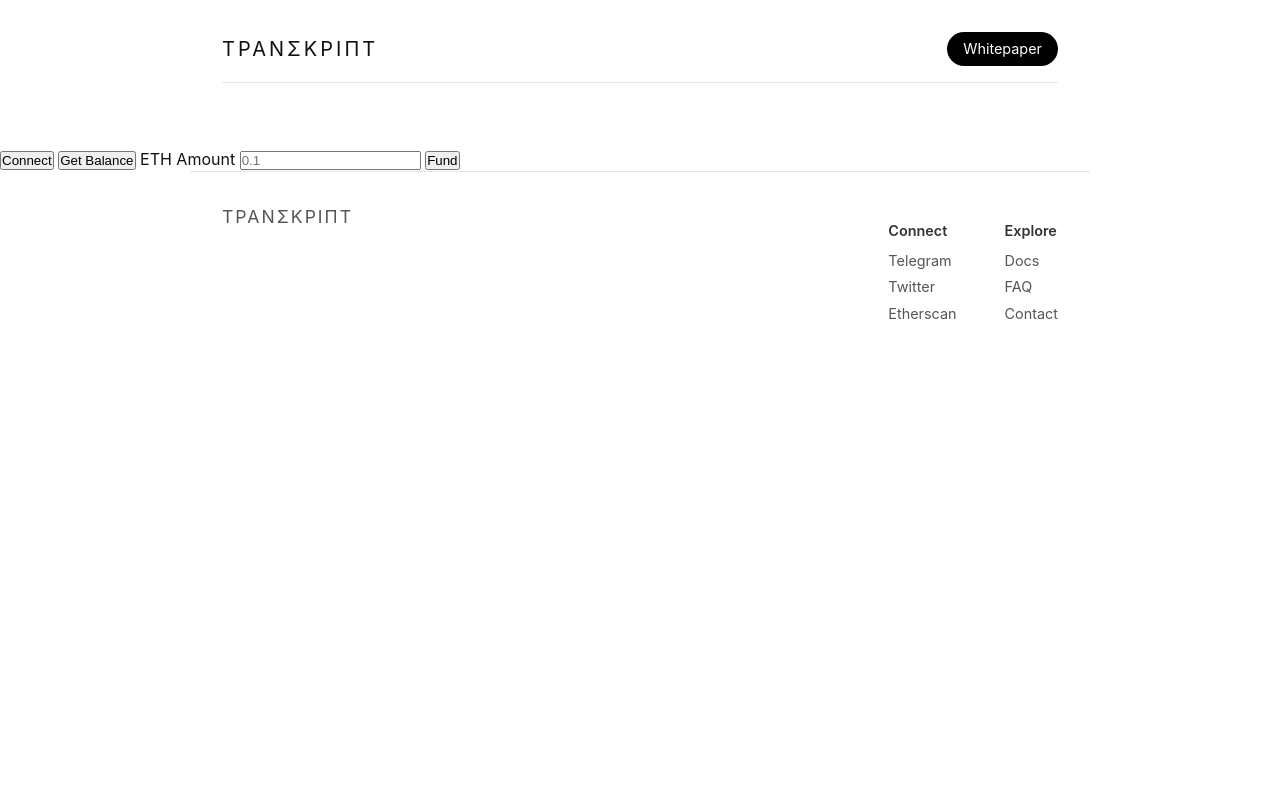
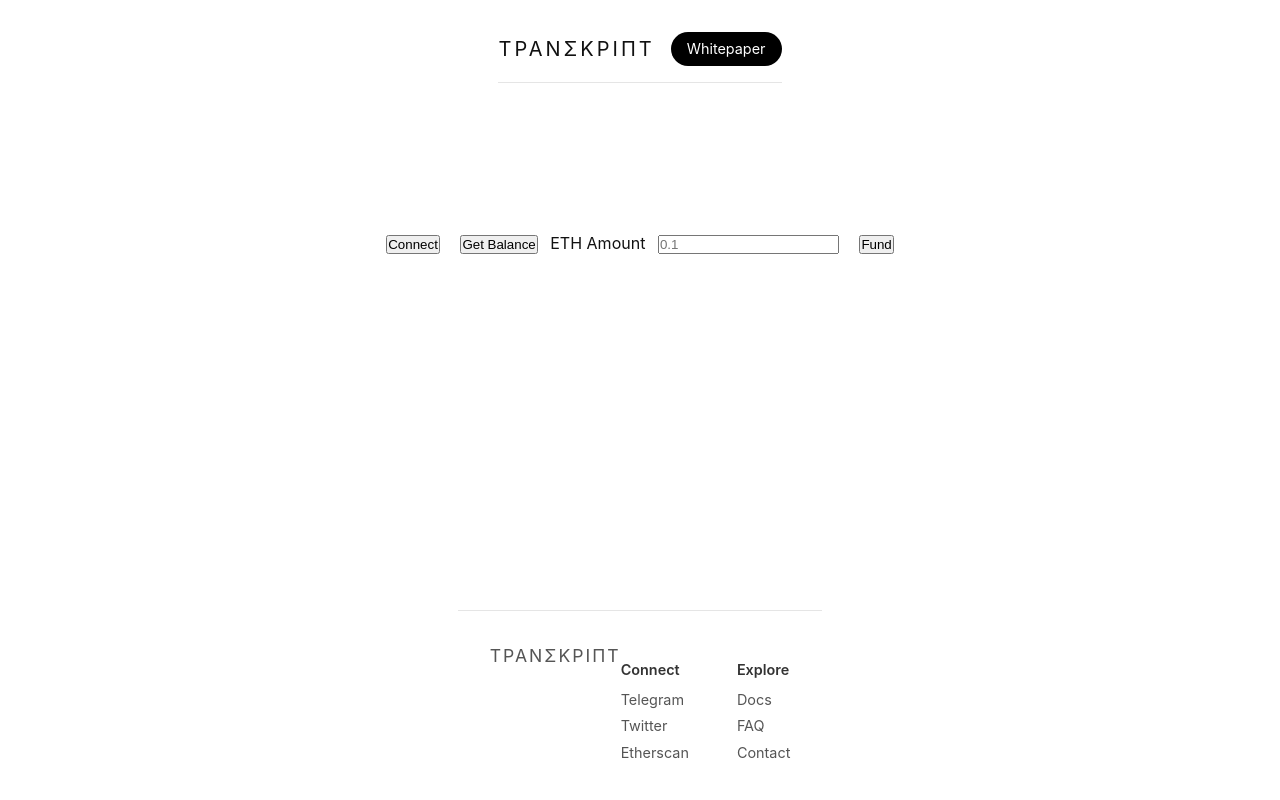
Before and after one commit to tahahasan897/govinance_protocol, a Flask app: page /fund in a window 1280 px wide. Run offline with Flask 3, Linux system fonts and the light colour scheme; parts of the project's set-up code (start-up, migrations or seed data) failed here and were passed over.

Commit message:
Center fund page and ensure sticky footer

```diff
--- a/static/style.css
+++ b/static/style.css
@@ -9,6 +9,13 @@ body {
     font-family: -apple-system, BlinkMacSystemFont, 'Segoe UI', Roboto, sans-serif;
     color: #111;
     line-height: 1.5;
+    min-height: 100vh;
+    display: flex;
+    flex-direction: column;
+}
+
+main {
+    flex: 1;
 }
 
 a {
@@ -167,3 +174,14 @@ footer {
     margin-bottom: 0.3rem;
     color: inherit;
 }
+
+/* Fund page */
+.fund-page {
+    text-align: center;
+    margin-top: 3rem;
+}
+
+.fund-page button,
+.fund-page input {
+    margin: 0.5rem;
+}
--- a/templates/fund.html
+++ b/templates/fund.html
@@ -3,15 +3,13 @@
 {% block title %}Fund{% endblock %}
 
 {% block main %}
-
-    <body>
+    <div class="container fund-page">
         <button id="connectButton">Connect</button>
         <button id="balanceButton">Get Balance</button>
         <label for="ethAmount">ETH Amount</label>
-        <input id="ethAmount" placeholder="0.1"/>
-        <button type="Button" id="fundButton">Fund</button>
-    </body>
+        <input id="ethAmount" placeholder="0.1" />
+        <button type="button" id="fundButton">Fund</button>
+    </div>
 
-    <script src="../static/index-ts.ts" type="module"></script>
-
+    <script src="{{ url_for('static', filename='index-ts.ts') }}" type="module"></script>
 {% endblock %}
```
